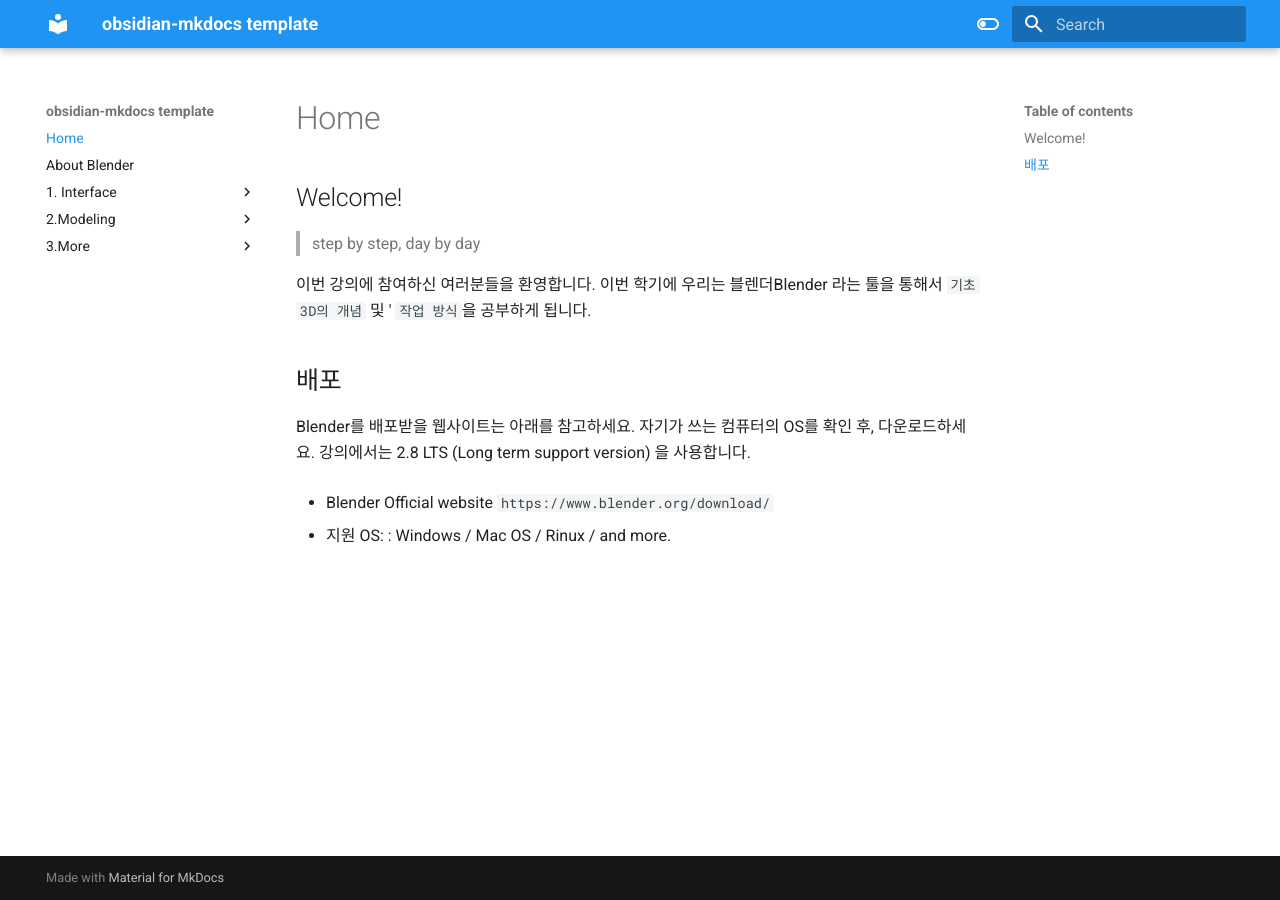
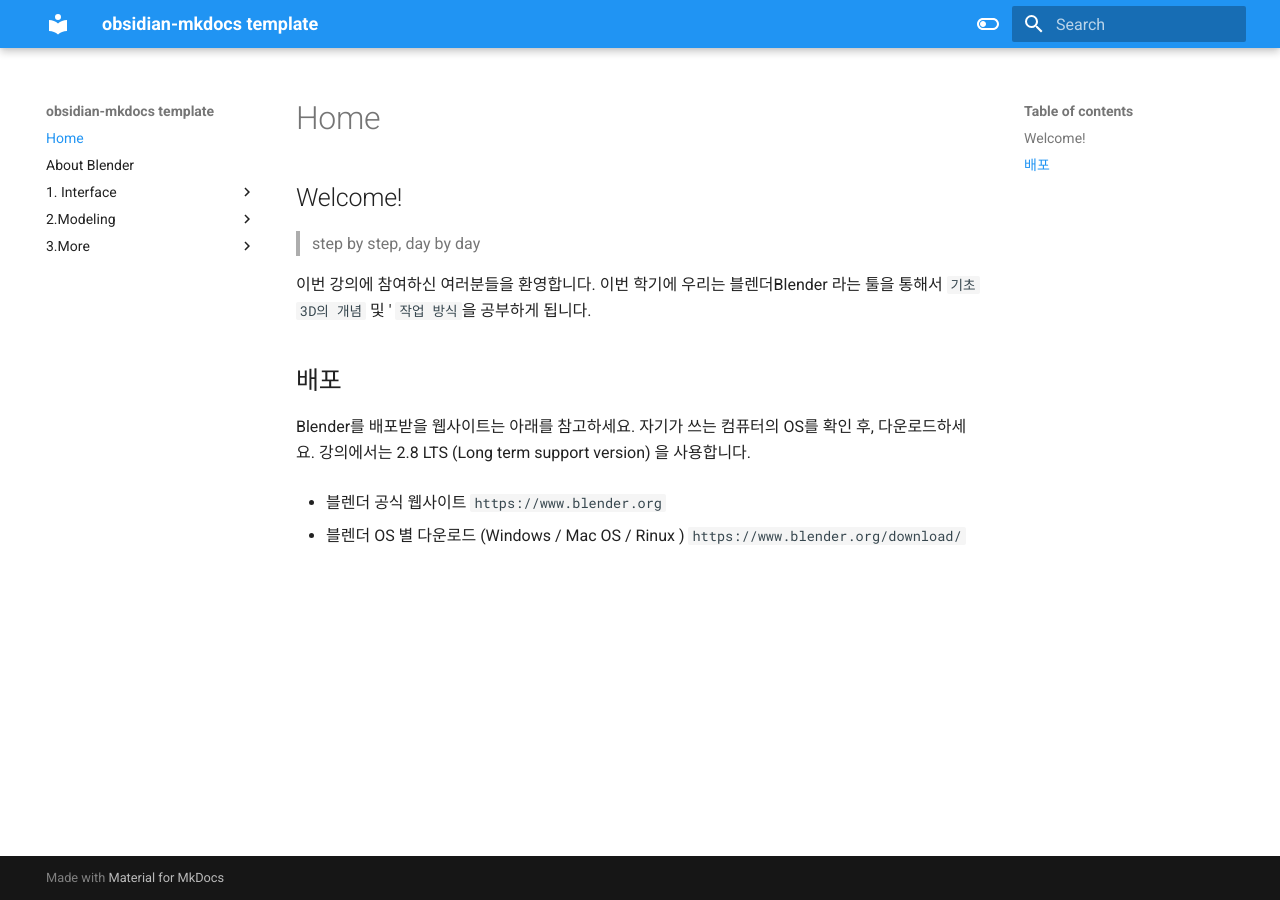
Before and after one commit to onmind/Ob, an MkDocs documentation site: the page built from docs/index.md, in a window 1280 px wide. Built offline with MkDocs 1.6.1 and Material for MkDocs 9.7.7, drawn with Linux system fonts in a browser that asks for light colours.

Commit message:
Update index.md

```diff
--- a/docs/index.md
+++ b/docs/index.md
@@ -6,7 +6,8 @@
 ## 배포
 Blender를 배포받을 웹사이트는 아래를 참고하세요. 자기가 쓰는 컴퓨터의 OS를 확인 후, 다운로드하세요.  강의에서는 2.8 LTS (Long term support version) 을 사용합니다.
 
-- Blender Official website
+- 블렌더 공식 웹사이트
+`https://www.blender.org`
+
+- 블렌더 OS 별 다운로드 (Windows / Mac OS  / Rinux  )
  `https://www.blender.org/download/`
-
-- 지원 OS: : Windows / Mac OS  / Rinux / and more.
```
